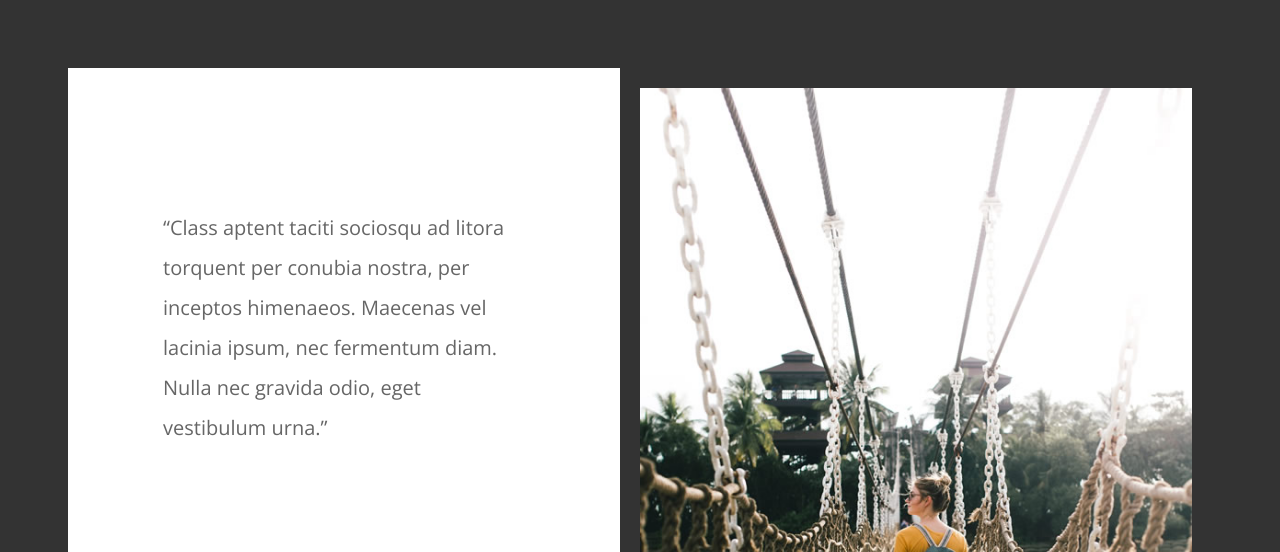
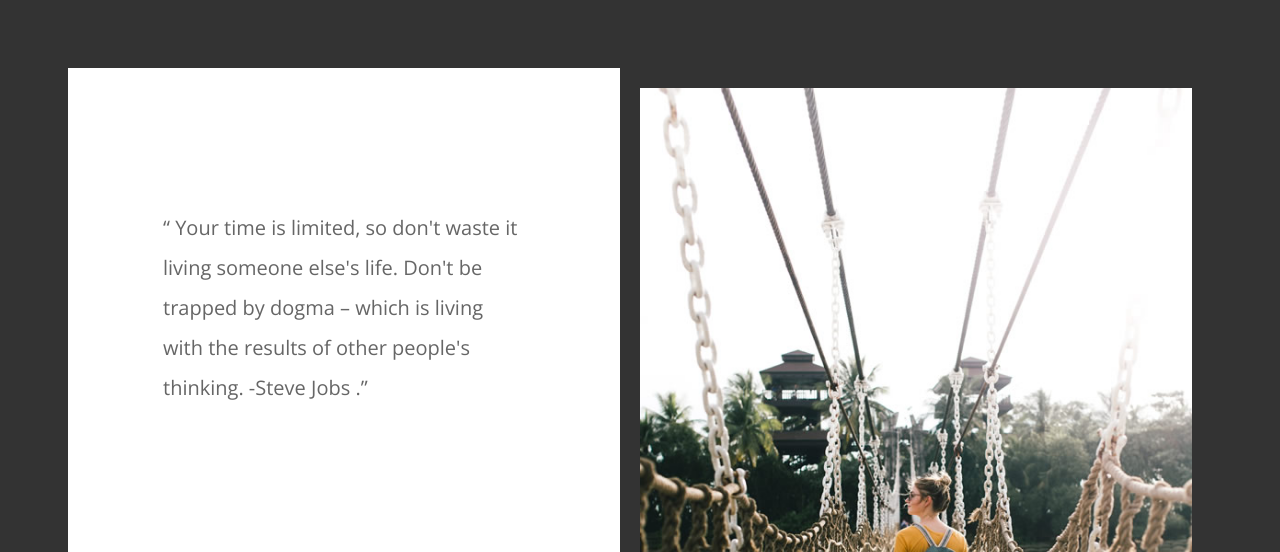
Before and after one commit to aarkay21/ProjectR, a plain HTML site: page index.html in a window 1280 px wide. Shown: the top 552 px of the page. Drawn offline with nearby package versions, Linux system fonts and the light colour scheme.

Commit message:
added a new quote

```diff
--- a/index.html
+++ b/index.html
@@ -20,8 +20,7 @@ http://www.tooplate.com/view/2110-character
 <body class="tm-bg-dark">
     <main class="tm-container masonry">
         <div class="item tm-bg-white tm-block tm-block-left" data-desktop-seq-no="1" data-mobile-seq-no="1">
-            <p class="tm-hero-text">&ldquo;Class aptent taciti sociosqu ad litora torquent per conubia nostra, per inceptos
-                himenaeos. Maecenas vel lacinia ipsum, nec fermentum diam. Nulla nec gravida odio, eget vestibulum urna.&rdquo;</p>
+            <p class="tm-hero-text">&ldquo; Your time is limited, so don't waste it living someone else's life. Don't be trapped by dogma – which is living with the results of other people's thinking. -Steve Jobs  .&rdquo;</p>
             <header class="tm-block-brand">
                 <div class="tm-bg-primary-dark tm-text-white tm-block-brand-inner">
                     <i class="fas fa-braille fa-3x"></i>
```
